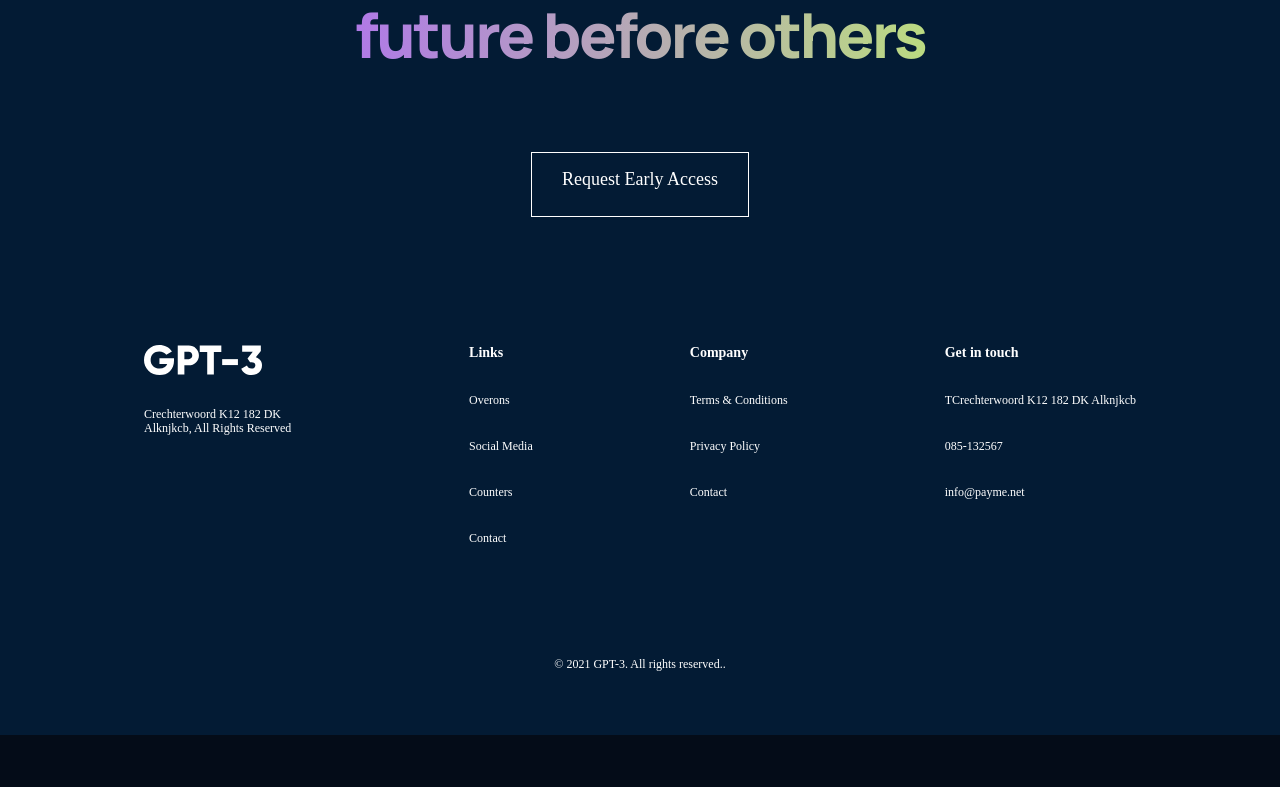
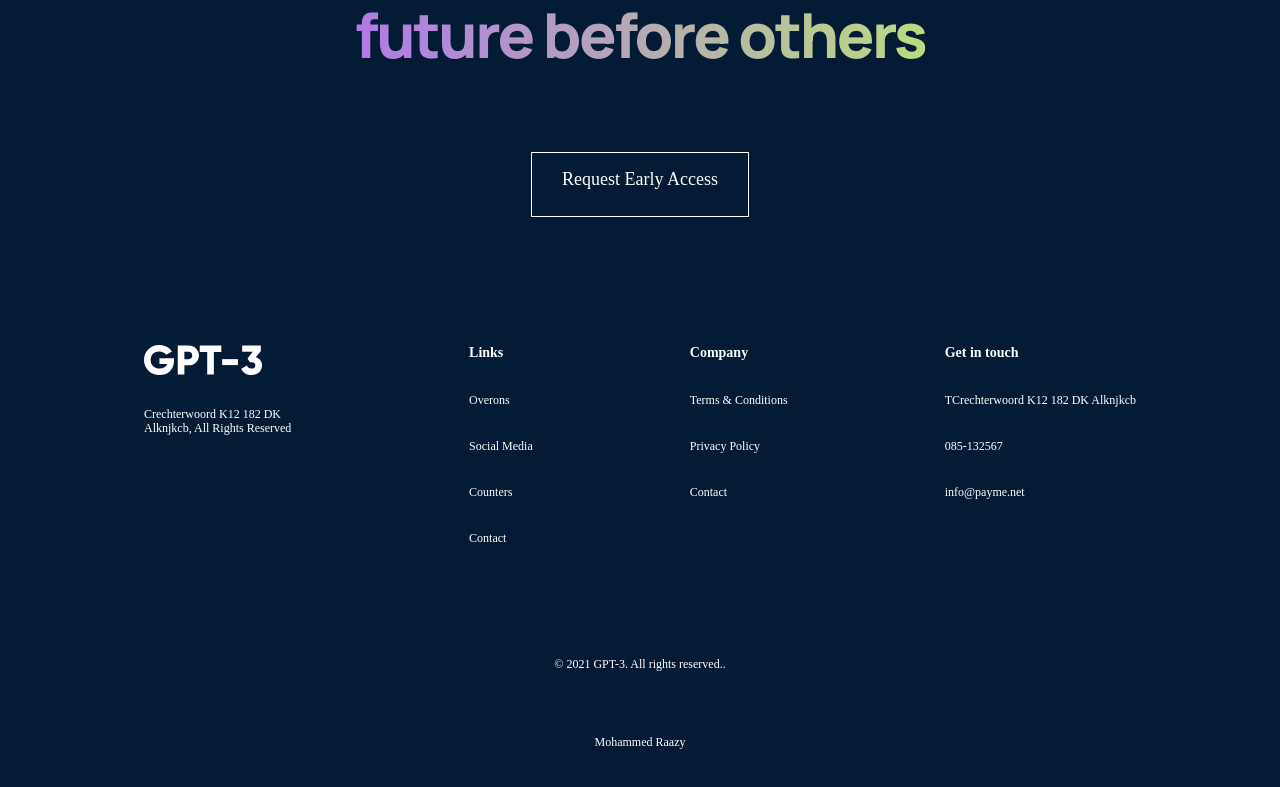
Before and after one commit to muhammadraazy/chatGpt-homepage, a React (Create React App) app: page / in a window 1280 px wide. Shown: the part 4223-5010 px from the top of the page. Before the commit the page ends 4958 px from the top, so only its background shows below. Built offline with nearby package versions, Linux system fonts and the light colour scheme.

Commit message:
added new paragraph below copyright paragraph

```diff
--- a/src/containers/footer/Footer.jsx
+++ b/src/containers/footer/Footer.jsx
@@ -52,6 +52,7 @@ const Footer = () => {
 
         <div className="gpt3__footer-copyright">
           <p> © 2021 GPT-3. All rights reserved.. </p>
+          <p> Mohammed Raazy </p>
         </div>
     </div>
   )
```
